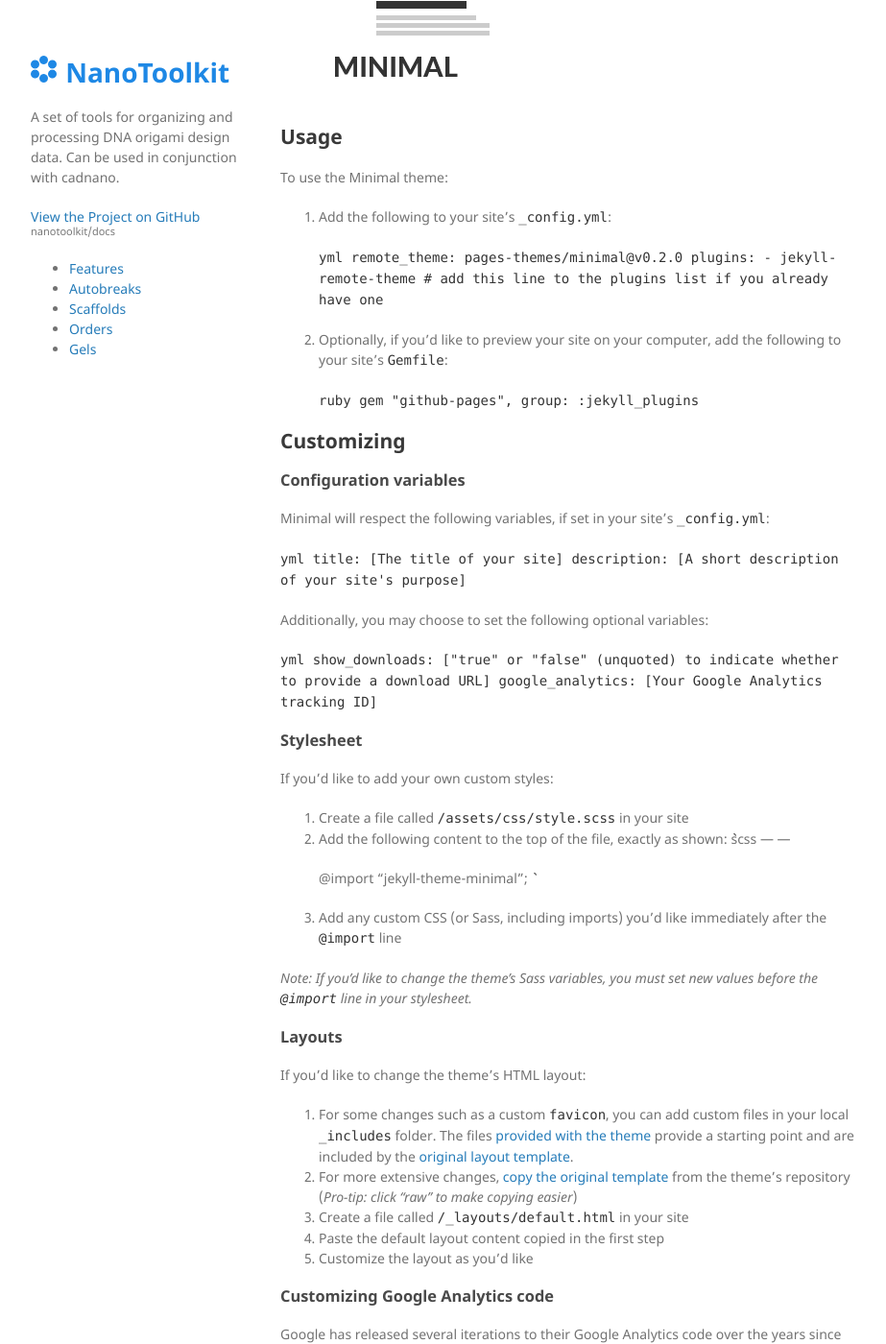
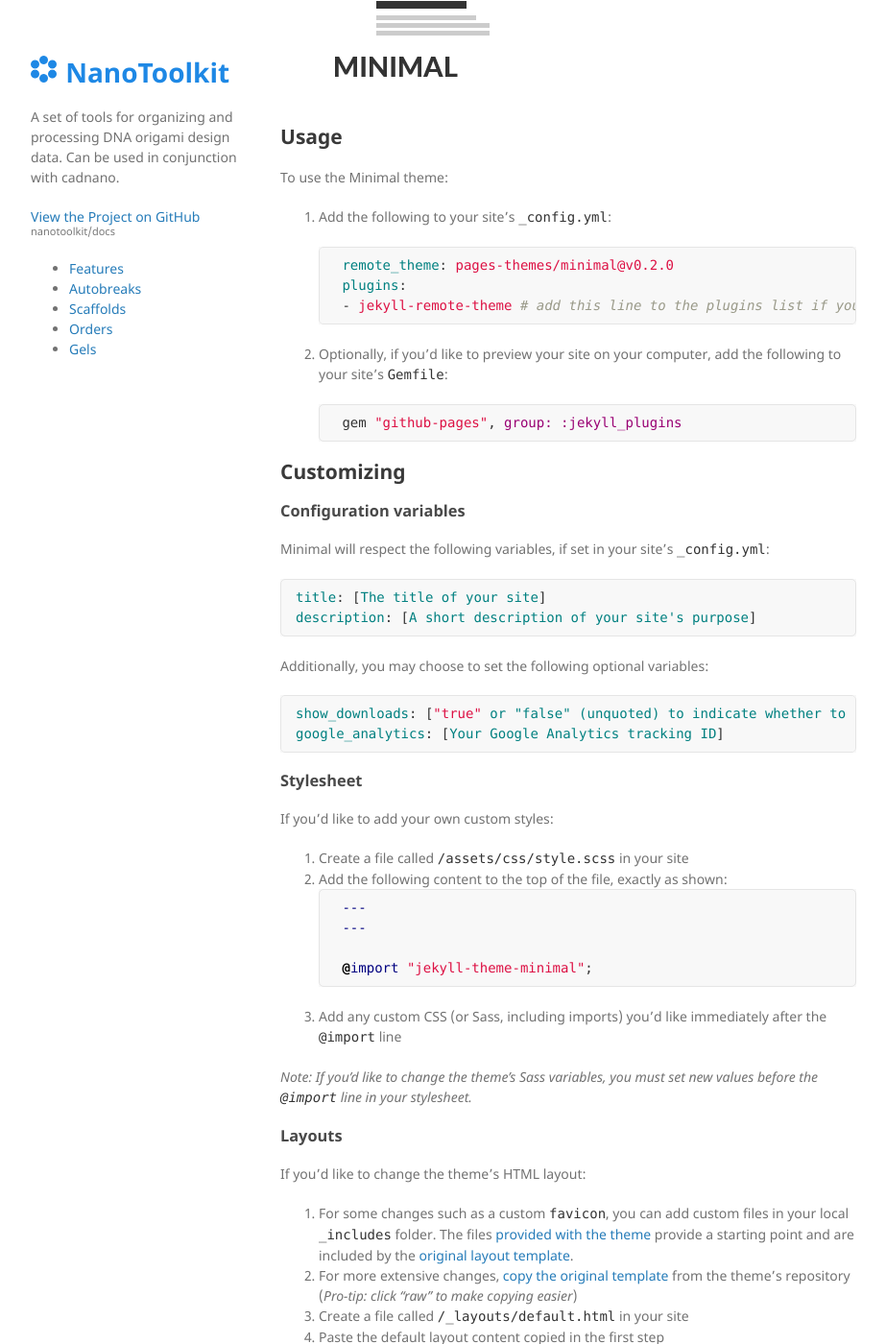
Before and after one commit to nanotoolkit/docs, a Jekyll site: the page built from README-Theme.md, in a window 1280 px wide and 1400 px high, scrolled down 292 px. Shown: the whole window at 96% size, without its empty margins (178-1101 px from the left). Built offline with Jekyll 4.4.1, drawn with Linux system fonts in a browser that asks for light colours; our own code applies the rules of GitHub Pages for plain Markdown files; part of the change alters nothing that is shown; some of the changed text lies outside the part shown.

```diff
--- a/_config.yml
+++ b/_config.yml
@@ -5,5 +5,5 @@ show_downloads: false
 google_analytics: false
 theme: jekyll-theme-minimal
 
-kramdown:
-  input: Kramdown
+#kramdown:
+#  input: Kramdown
```
